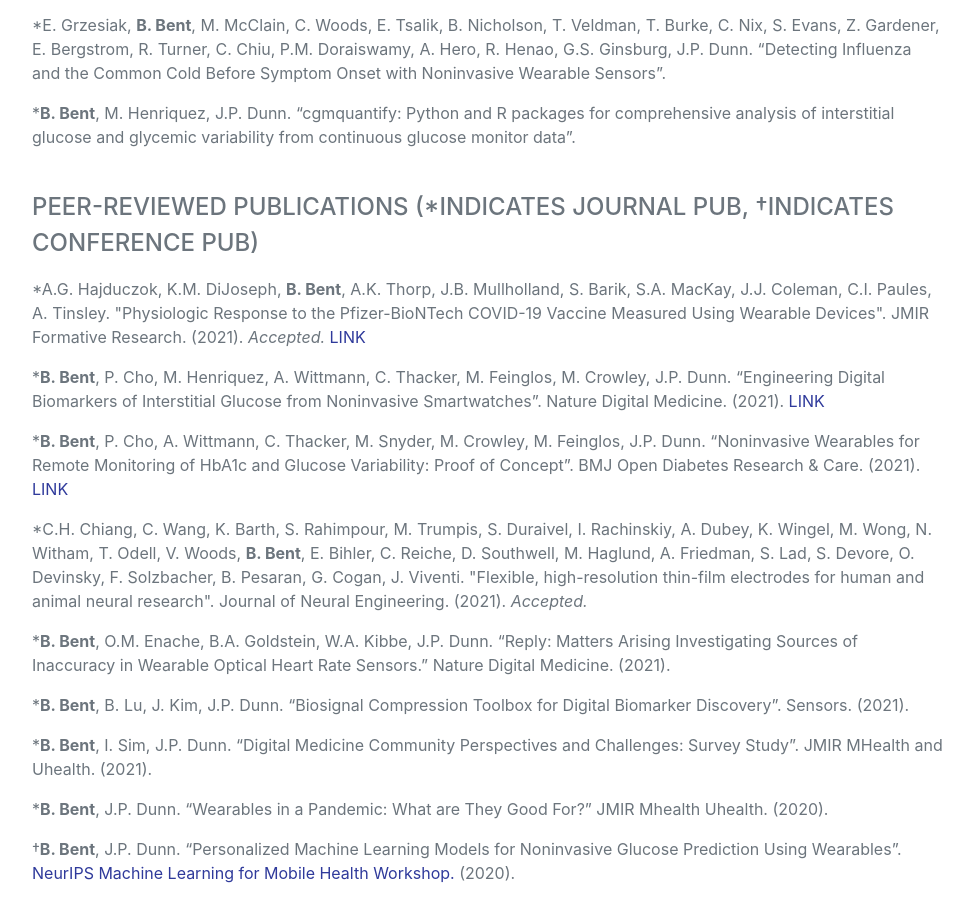
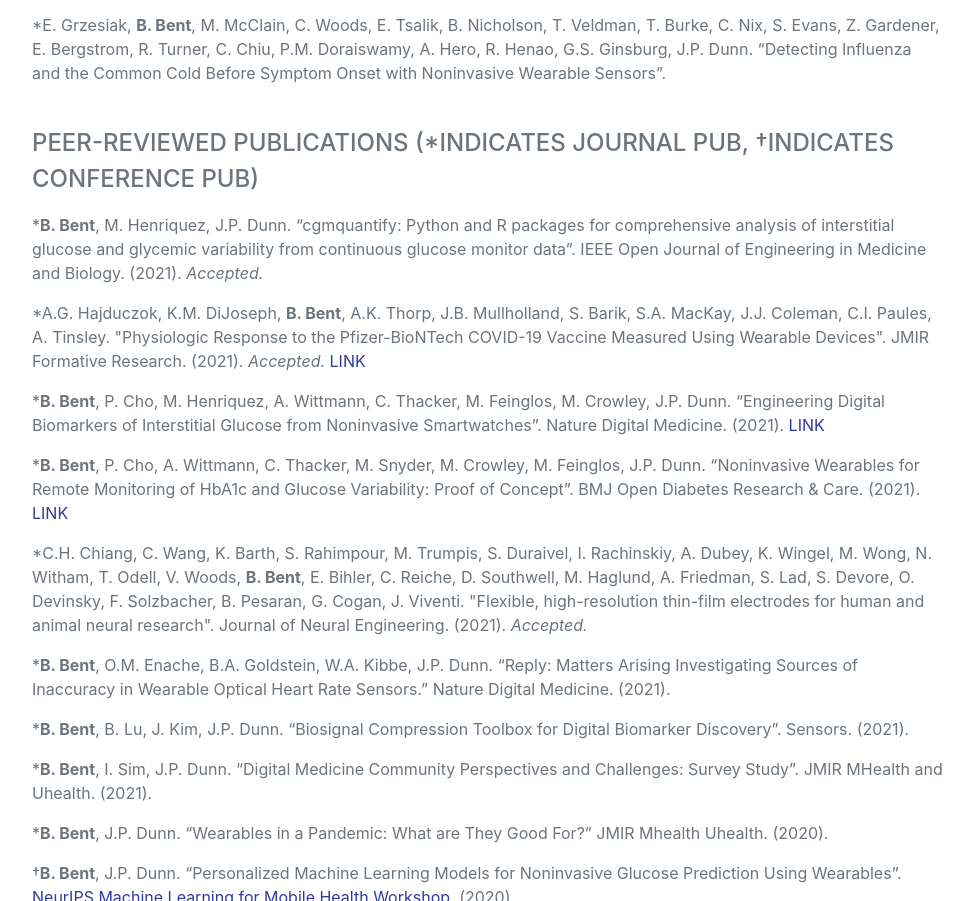
Before and after one commit to brinnaebent/brinnaebent.github.io, a plain HTML site: page index.html in a window 1280 px wide. Shown: the part 5927-6828 px from the top of the page, without its empty margins (288-1261 px from the left). Drawn offline with nearby package versions, Linux system fonts and the light colour scheme; a web font is replaced by a local one.

Commit message:
Added pub

```diff
--- a/index.html
+++ b/index.html
@@ -268,10 +268,10 @@
                     <div class="subheading mb-3">Manuscripts currently under peer-review/revisions</div>
                     <p>*P. Cho, E. Ho, J. Yi, Y. Dinh, L. Martin, A. Patil, G. Singh, <b>B. Bent</b>, M.H. Shandhi, G. Ginsburg, C. Woods, M. Smuck, R. Shaw, J.P. Dunn. “The Demographic Improvement Guideline to Reduce Bias Resulting from Bring-Your-Own-Device Study Design”. </p>
                     <p>*E. Grzesiak, <b>B. Bent</b>, M.  McClain, C. Woods, E. Tsalik, B. Nicholson, T. Veldman, T. Burke, C. Nix, S. Evans, Z. Gardener, E. Bergstrom, R. Turner, C. Chiu, P.M. Doraiswamy, A. Hero, R. Henao, G.S. Ginsburg, J.P. Dunn. “Detecting Influenza and the Common Cold Before Symptom Onset with Noninvasive Wearable Sensors”.</p>
-                    <p>*<b>B. Bent</b>, M. Henriquez,  J.P. Dunn. “cgmquantify: Python and R packages for comprehensive analysis of interstitial glucose and glycemic variability from continuous glucose monitor data”. </p>
 
                     <br>
                     <div class="subheading mb-3">Peer-Reviewed Publications (*indicates journal pub, †indicates conference pub)</div>
+                    <p>*<b>B. Bent</b>, M. Henriquez,  J.P. Dunn. “cgmquantify: Python and R packages for comprehensive analysis of interstitial glucose and glycemic variability from continuous glucose monitor data”. IEEE Open Journal of Engineering in Medicine and Biology. (2021). <i>Accepted.</i></p>
                     <p>*A.G. Hajduczok, K.M. DiJoseph, <b>B. Bent</b>, A.K. Thorp, J.B. Mullholland, S. Barik, S.A. MacKay, J.J. Coleman, C.I. Paules, A. Tinsley. "Physiologic Response to the Pfizer-BioNTech COVID-19 Vaccine Measured Using Wearable Devices". JMIR Formative Research. (2021). <i>Accepted.</i> <a target="blank" href="https://preprints.jmir.org/preprint/28568/accepted">LINK</a></p>
                     <p>*<b>B. Bent</b>, P. Cho, M. Henriquez, A. Wittmann, C. Thacker, M. Feinglos, M. Crowley, J.P. Dunn. “Engineering Digital Biomarkers of Interstitial Glucose from Noninvasive Smartwatches”. Nature Digital Medicine. (2021). <a target="blank" href="https://www.nature.com/articles/s41746-021-00465-w">LINK</a></p>
                     <p>*<b>B. Bent</b>, P. Cho, A. Wittmann, C. Thacker, M. Snyder, M. Crowley, M. Feinglos, J.P. Dunn. “Noninvasive Wearables for Remote Monitoring of HbA1c and Glucose Variability: Proof of Concept”. BMJ Open Diabetes Research & Care. (2021). <a target="blank" href="https://drc.bmj.com/content/9/1/e002027.full">LINK</a></p>
```
